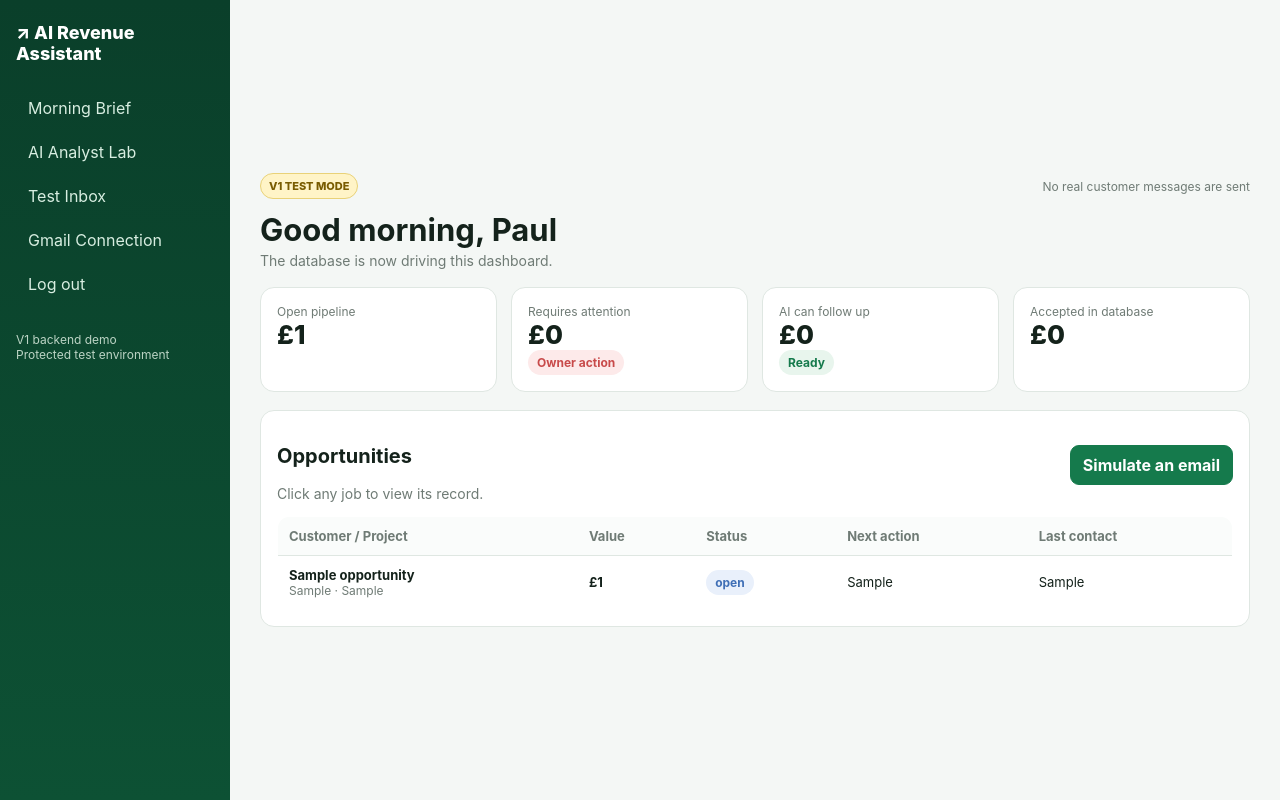
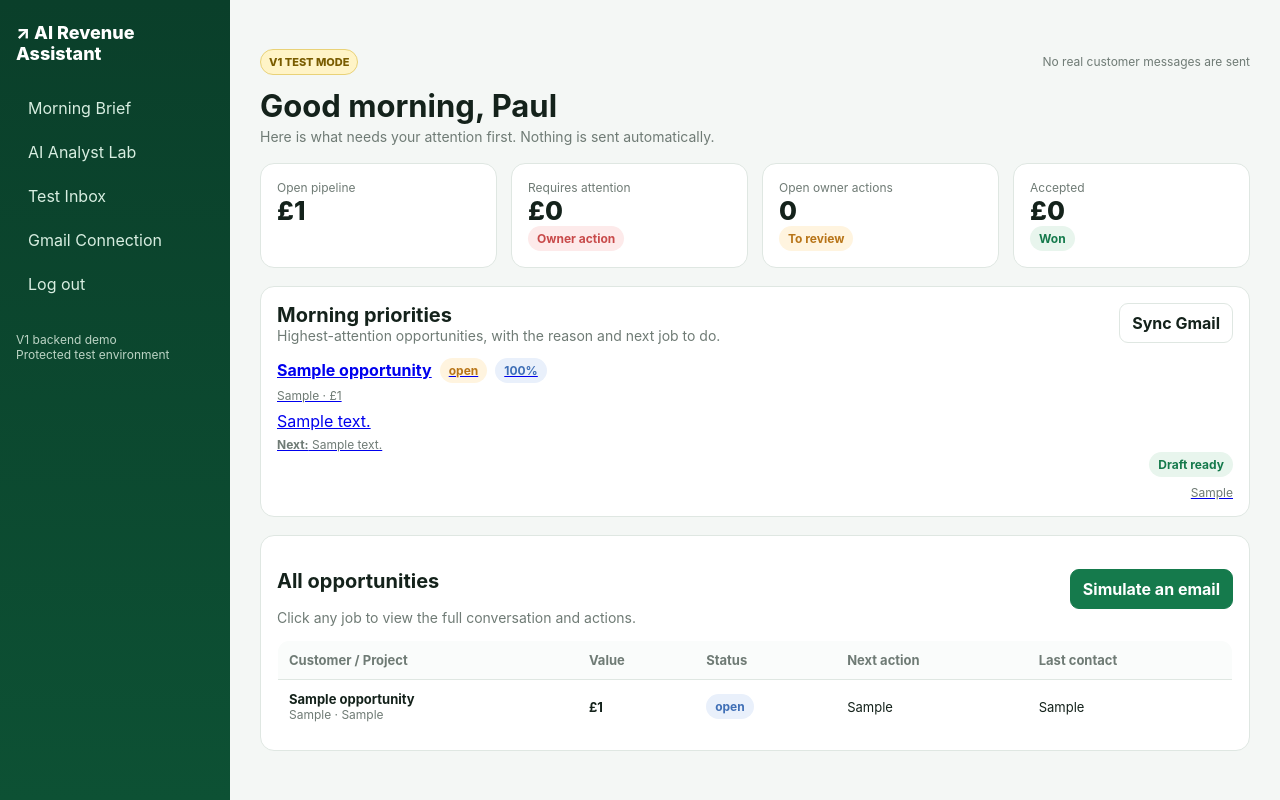
Before and after one commit to paulmcdonagh001-png/ai-revenue-assistant, a Flask app: page / in a window 1280 px wide. Run offline with Flask 3, Linux system fonts and the light colour scheme; the visitor is signed in with stand-in values (Sample User, id 1); tables that the repository leaves empty hold one stand-in row (values such as "Sample post"); some libraries are stand-ins or nearby versions.

Commit message:
Upgrade Morning Brief with prioritized actions

```diff
--- a/templates/index.html
+++ b/templates/index.html
@@ -1,13 +1,26 @@
 {% extends "layout.html" %}{% block content %}
-<h1>Good morning, Paul</h1><div class="sub">The database is now driving this dashboard.</div>
+<h1>Good morning, Paul</h1>
+<div class="sub">Here is what needs your attention first. Nothing is sent automatically.</div>
 <div class="cards">
 <div class="card"><div class="label">Open pipeline</div><div class="value">{{ money(metrics.open) }}</div></div>
 <div class="card"><div class="label">Requires attention</div><div class="value">{{ money(metrics.needs) }}</div><span class="pill red">Owner action</span></div>
-<div class="card"><div class="label">AI can follow up</div><div class="value">{{ money(metrics.ready) }}</div><span class="pill green">Ready</span></div>
-<div class="card"><div class="label">Accepted in database</div><div class="value">{{ money(metrics.accepted) }}</div></div>
+<div class="card"><div class="label">Open owner actions</div><div class="value">{{ metrics.open_actions }}</div><span class="pill amber">To review</span></div>
+<div class="card"><div class="label">Accepted</div><div class="value">{{ money(metrics.accepted) }}</div><span class="pill green">Won</span></div>
 </div>
+
+<div class="card" style="margin-bottom:18px">
+<div style="display:flex;justify-content:space-between;align-items:center;gap:16px"><div><h2 style="margin:0">Morning priorities</h2><div class="sub">Highest-attention opportunities, with the reason and next job to do.</div></div><a class="btn" href="/gmail">Sync Gmail</a></div>
+<div style="margin-top:14px">
+{% for p in priorities %}
+<a href="/opportunity/{{p.opp.id}}" class="priority-row">
+<div><div style="display:flex;align-items:center;gap:8px;flex-wrap:wrap"><b>{{p.opp.customer_name}}</b><span class="pill {% if p.opp.status=='Needs you' %}red{% elif p.opp.status=='Accepted' %}green{% else %}amber{% endif %}">{{p.opp.status}}</span>{% if p.opp.confidence is not none %}<span class="pill blue">{{(p.opp.confidence*100)|round|int}}%</span>{% endif %}</div><div class="small" style="margin-top:5px">{{p.opp.project}} · {{money(p.opp.quote_value)}}</div><div style="margin-top:8px">{{p.opp.ai_summary or p.opp.next_action or 'Review opportunity'}}</div>{% if p.actions %}<div class="small" style="margin-top:6px"><b>Next:</b> {{p.actions[0].description}}{% if p.actions|length > 1 %} · +{{p.actions|length - 1}} more{% endif %}</div>{% endif %}</div>
+<div style="text-align:right;min-width:120px">{% if p.draft %}<span class="pill green">Draft ready</span>{% else %}<span class="pill blue">Open</span>{% endif %}<div class="small" style="margin-top:8px">{{p.opp.last_contact or ''}}</div></div>
+</a>
+{% else %}<div class="notice">Nothing needs attention yet.</div>{% endfor %}
+</div></div>
+
 <div class="card">
-<div style="display:flex;justify-content:space-between;align-items:center"><div><h2>Opportunities</h2><div class="sub">Click any job to view its record.</div></div><a class="btn primary" href="/test-inbox">Simulate an email</a></div>
+<div style="display:flex;justify-content:space-between;align-items:center"><div><h2>All opportunities</h2><div class="sub">Click any job to view the full conversation and actions.</div></div><a class="btn primary" href="/test-inbox">Simulate an email</a></div>
 <table style="margin-top:14px"><thead><tr><th>Customer / Project</th><th>Value</th><th>Status</th><th>Next action</th><th>Last contact</th></tr></thead><tbody>
 {% for o in opps %}
 <tr onclick="location.href='/opportunity/{{o.id}}'" style="cursor:pointer">
```
